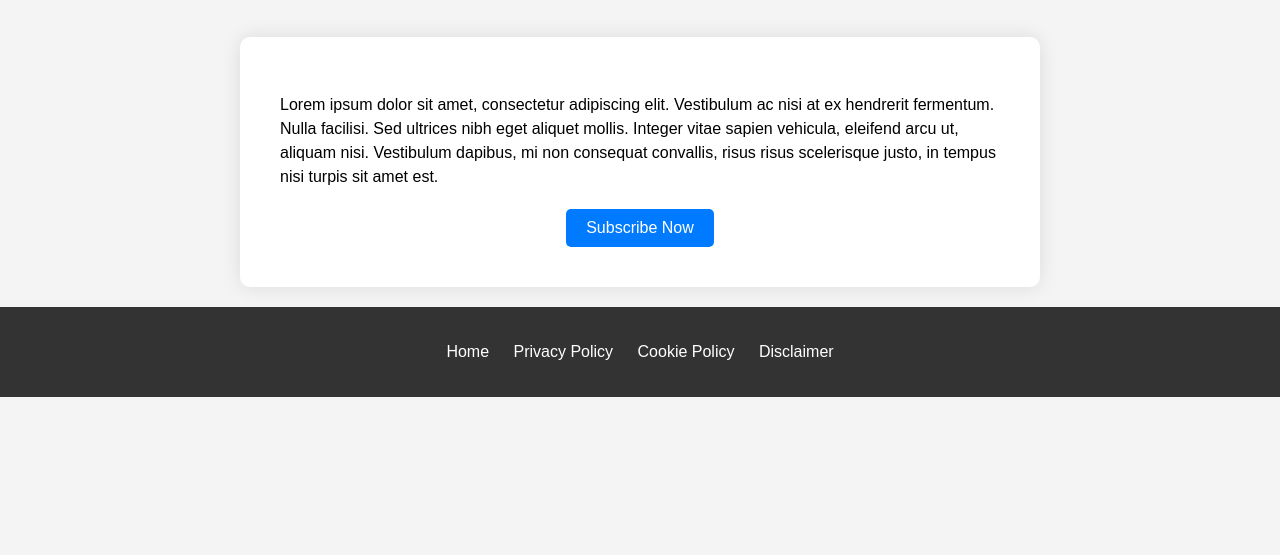
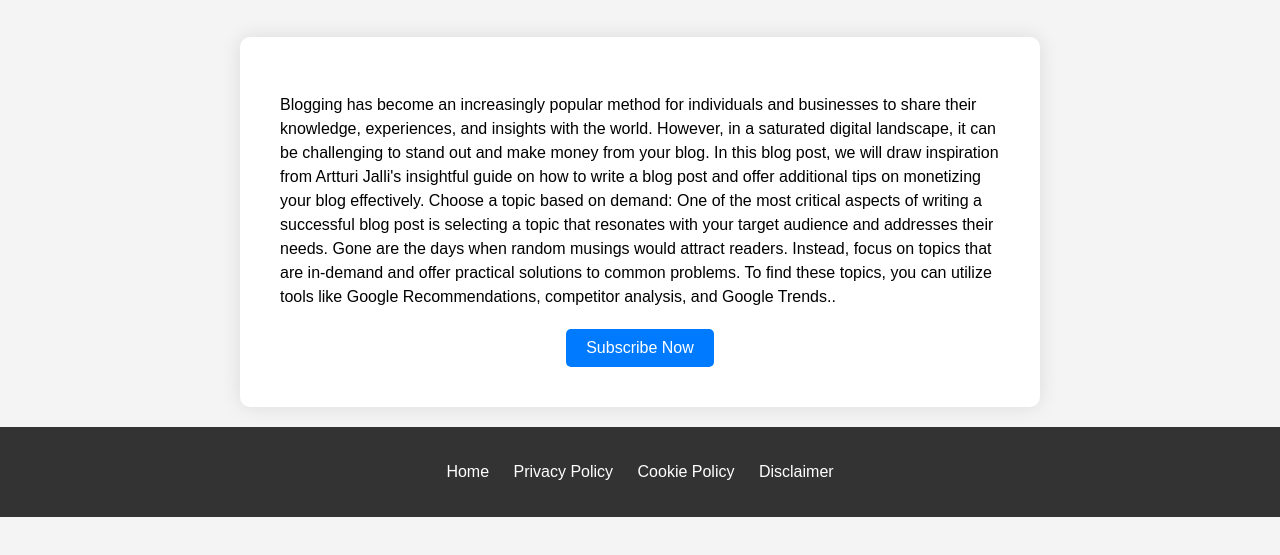
Before and after one commit to Rexdeboss/Trendyfinds, a plain HTML site: page How-to-Write-and-Earn-from-Blog-Posts.html in a window 1280 px wide. Shown: the part 81-636 px from the top of the page. Drawn offline with Linux system fonts and the light colour scheme.

Commit message:
Update How-to-Write-and-Earn-from-Blog-Posts.html

```diff
--- a/How-to-Write-and-Earn-from-Blog-Posts.html
+++ b/How-to-Write-and-Earn-from-Blog-Posts.html
@@ -14,7 +14,10 @@
         <h1>How to Write and Earn from Blog Posts</h1>
     </header>
     <main>
-        <p class="paragraph">Lorem ipsum dolor sit amet, consectetur adipiscing elit. Vestibulum ac nisi at ex hendrerit fermentum. Nulla facilisi. Sed ultrices nibh eget aliquet mollis. Integer vitae sapien vehicula, eleifend arcu ut, aliquam nisi. Vestibulum dapibus, mi non consequat convallis, risus risus scelerisque justo, in tempus nisi turpis sit amet est.</p>
+        <p class="paragraph">Blogging has become an increasingly popular method for individuals and businesses to share their knowledge, experiences, and insights with the world. However, in a saturated digital landscape, it can be challenging to stand out and make money from your blog. In this blog post, we will draw inspiration from Artturi Jalli's insightful guide on how to write a blog post and offer additional tips on monetizing your blog effectively.
+
+Choose a topic based on demand:
+One of the most critical aspects of writing a successful blog post is selecting a topic that resonates with your target audience and addresses their needs. Gone are the days when random musings would attract readers. Instead, focus on topics that are in-demand and offer practical solutions to common problems. To find these topics, you can utilize tools like Google Recommendations, competitor analysis, and Google Trends..</p>
         <button id="subscribeBtn">Subscribe Now</button>
     </main>
 </div>
```
